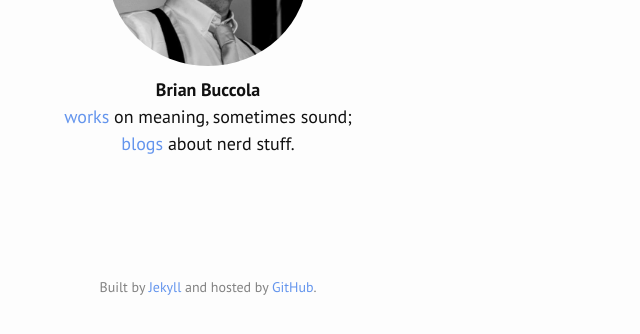
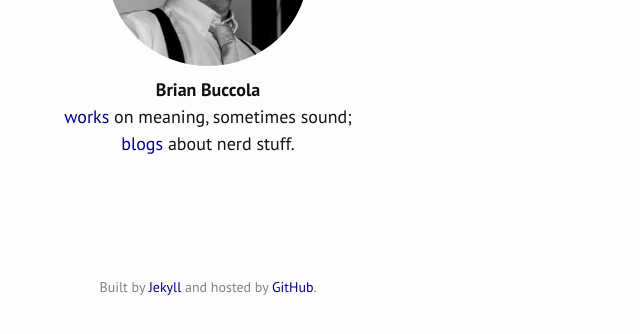
Before and after one commit to brianbuccola/brianbuccola.github.io, a Jekyll site: the page built from index.md, in a window 1280 px wide. Shown: the part 250-584 px from the top of the page, without its empty margins (432-1072 px from the left). Built offline with Jekyll 4.4.1, drawn with Linux system fonts in a browser that asks for light colours; some web fonts are replaced.

Commit message:
change link color (cornflowerblue -> darkblue) and visited link color (tan -> lightened darkred)

```diff
--- a/css/main.scss
+++ b/css/main.scss
@@ -18,9 +18,9 @@ $spacing-unit:     30px;
 $text-color:       #111;
 $background-color: #fdfdfd;
 
-$link-color:       cornflowerblue;
+$link-color:       darkblue;
 $link-color-hover: darkred;
-$link-color-visited: tan;
+$link-color-visited: lighten($link-color, 50%);
 
 $grey-color:       #828282;
 $grey-color-light: lighten($grey-color, 40%);
```
